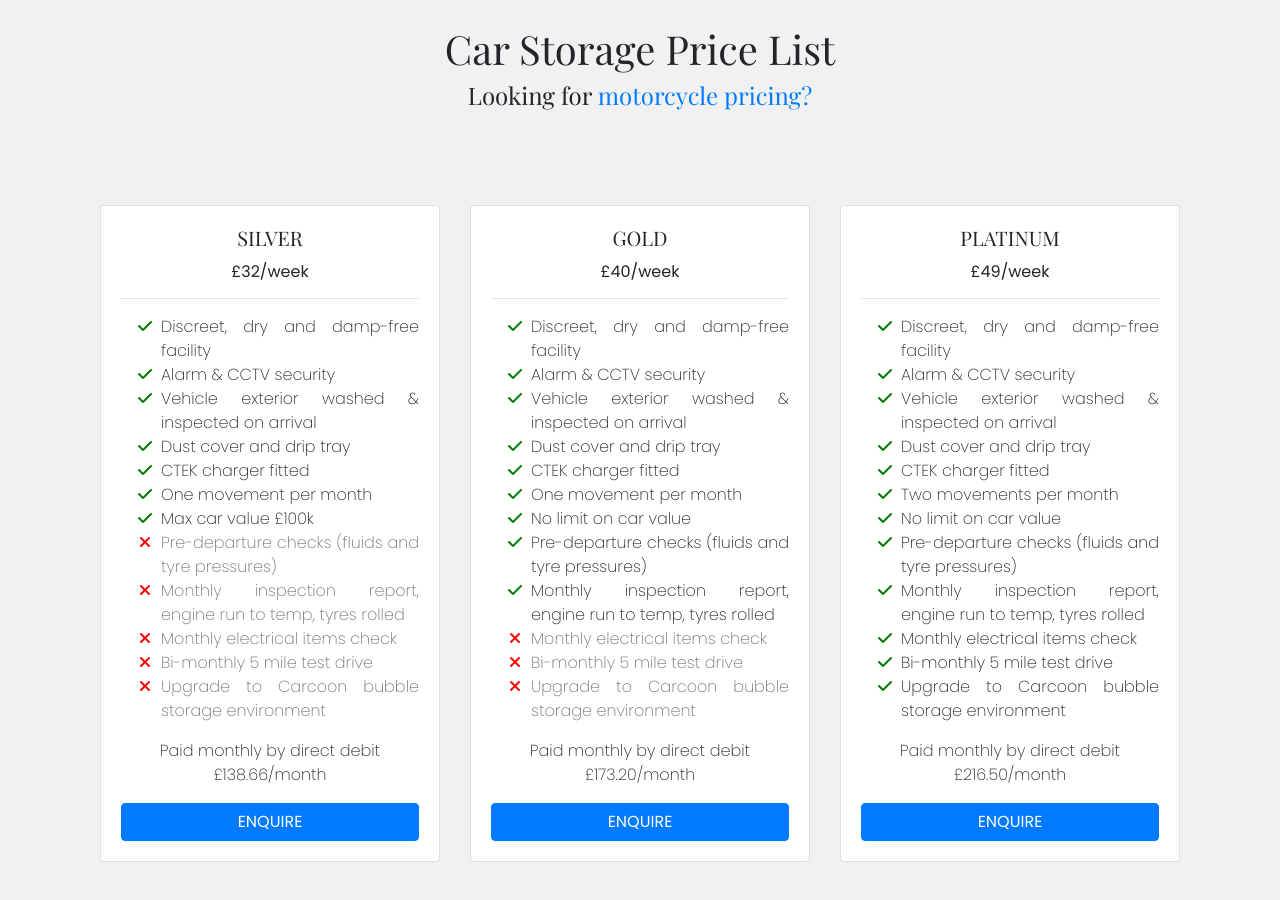
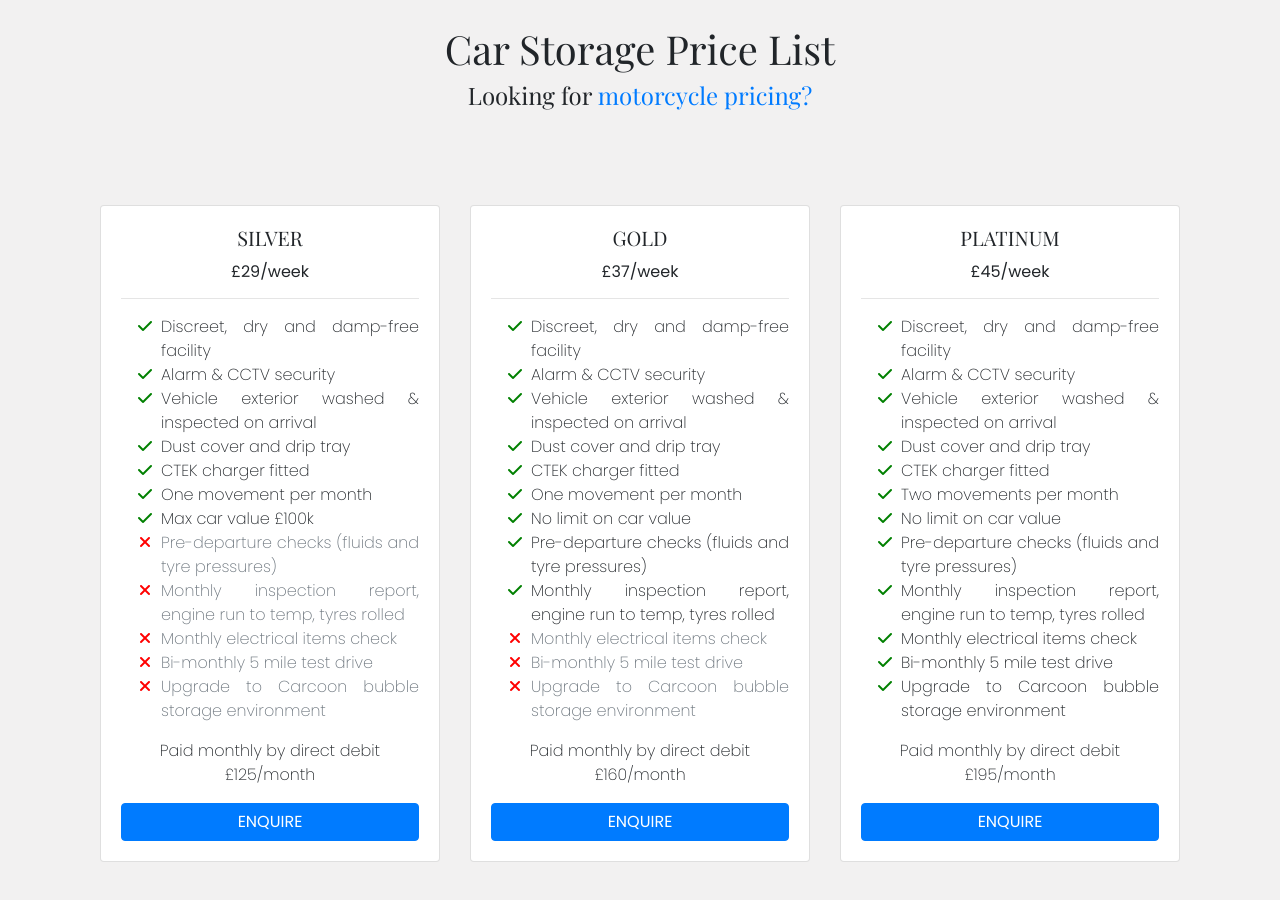
Before and after one commit to scaleupcto/majestic-storage-site, a Jekyll site: the page built from pricelist.html, in a window 1280 px wide and 900 px high, scrolled down 397 px. Built offline with Jekyll 4.4.1, drawn with Linux system fonts in a browser that asks for light colours; nearby versions of some CDN libraries.

Commit message:
changed prices

```diff
--- a/pricelist.html
+++ b/pricelist.html
@@ -32,7 +32,7 @@ redirect_from: /prices/
                         <div class="card mb-5 mb-lg-0">
                             <div class="card-body">
                                 <h5 class="card-title text-uppercase text-center">Silver</h5>
-                                <h6 class="card-price text-center">£32<span class="period">/week</span></h6>
+                                <h6 class="card-price text-center">£29<span class="period">/week</span></h6>
                                 <hr>
                                 <ul class="fa-ul">
                                     <li><span class="fa-li"><i class="fas fa-check"></i></span>Discreet, dry and damp-free facility</li>
@@ -48,7 +48,7 @@ redirect_from: /prices/
                                     <li class="text-muted"><span class="fa-li"><i class="fas fa-times"></i></span>Bi-monthly 5 mile test drive</li>
                                     <li class="text-muted"><span class="fa-li"><i class="fas fa-times"></i></span>Upgrade to Carcoon bubble storage environment</li>
                                 </ul>
-                                <p class="text-center">Paid monthly by direct debit £138.66/month</p>
+                                <p class="text-center">Paid monthly by direct debit £125/month</p>
                                 <a href="/contact" class="btn btn-block btn-primary text-uppercase">Enquire</a>
                             </div>
                         </div>
@@ -58,7 +58,7 @@ redirect_from: /prices/
                         <div class="card mb-5 mb-lg-0">
                             <div class="card-body">
                                 <h5 class="card-title text-uppercase text-center">Gold</h5>
-                                <h6 class="card-price text-center">£40<span class="period">/week</span></h6>
+                                <h6 class="card-price text-center">£37<span class="period">/week</span></h6>
                                 <hr>
                                 <ul class="fa-ul">
                                     <li><span class="fa-li"><i class="fas fa-check"></i></span>Discreet, dry and damp-free facility</li>
@@ -74,7 +74,7 @@ redirect_from: /prices/
                                     <li class="text-muted"><span class="fa-li"><i class="fas fa-times"></i></span>Bi-monthly 5 mile test drive</li>
                                     <li class="text-muted"><span class="fa-li"><i class="fas fa-times"></i></span>Upgrade to Carcoon bubble storage environment</li>
                                 </ul>
-                                <p class="text-center">Paid monthly by direct debit £173.20/month</p>
+                                <p class="text-center">Paid monthly by direct debit £160/month</p>
                                 <a href="/contact" class="btn btn-block btn-primary text-uppercase">Enquire</a>
                             </div>
                         </div>
@@ -84,7 +84,7 @@ redirect_from: /prices/
                         <div class="card">
                             <div class="card-body">
                                 <h5 class="card-title text-uppercase text-center">Platinum</h5>
-                                <h6 class="card-price text-center">£49<span class="period">/week</span></h6>
+                                <h6 class="card-price text-center">£45<span class="period">/week</span></h6>
                                 <hr>
                                 <ul class="fa-ul">
                                     <li><span class="fa-li"><i class="fas fa-check"></i></span>Discreet, dry and damp-free facility</li>
@@ -100,7 +100,7 @@ redirect_from: /prices/
                                     <li><span class="fa-li"><i class="fas fa-check"></i></span>Bi-monthly 5 mile test drive</li>
                                     <li><span class="fa-li"><i class="fas fa-check"></i></span>Upgrade to Carcoon bubble storage environment</li>
                                 </ul>
-                                <p class="text-center">Paid monthly by direct debit £216.50/month</p>
+                                <p class="text-center">Paid monthly by direct debit £195/month</p>
                                 <a href="/contact" class="btn btn-block btn-primary text-uppercase">Enquire</a>
                             </div>
                         </div>
```
